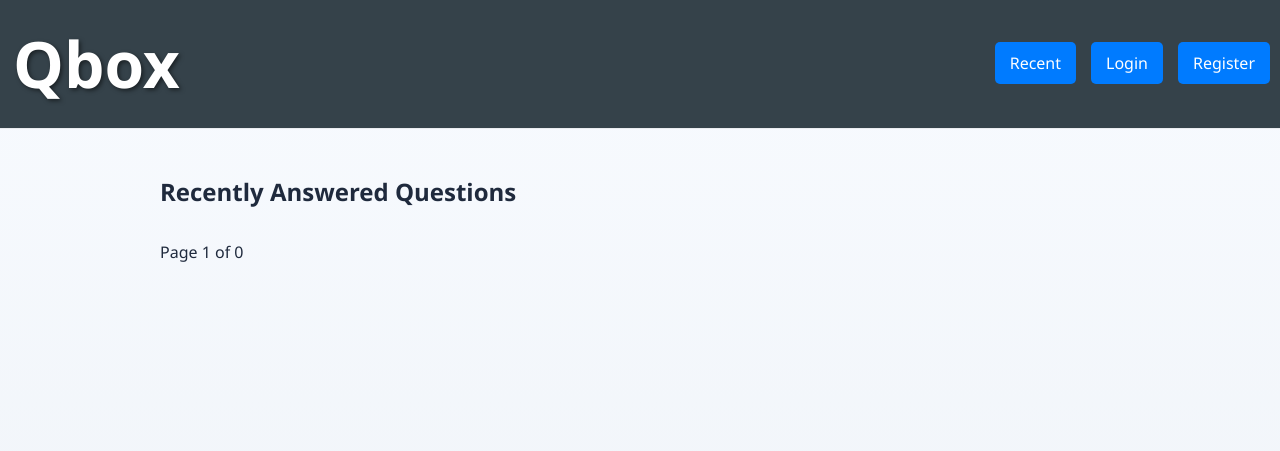
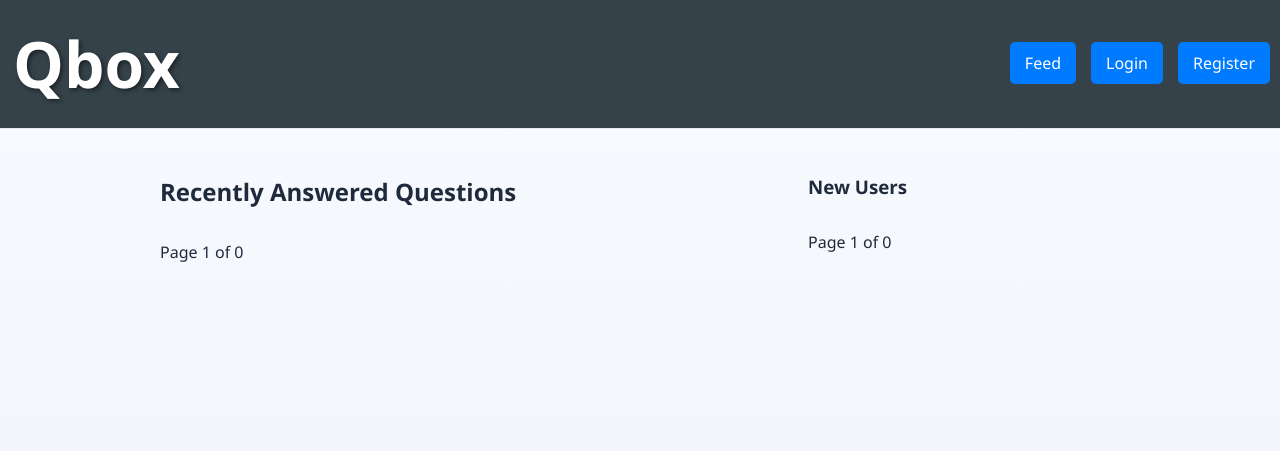
Before and after one commit to VertyyBird/qbox, a Flask app: page /feed in a window 1280 px wide. Shown: the top 451 px of the page. Run offline with Flask 3, Linux system fonts and the light colour scheme; data that the repository does not hold is empty.

Commit message:
add new users column to feed and rename tab

```diff
--- a/app.py
+++ b/app.py
@@ -103,12 +103,18 @@ def home():
 def feed():
     """Public feed showing recent answers."""
     page = request.args.get('page', 1, type=int)
+    user_page = request.args.get('users', 1, type=int)
     answers = (
         Answer.query
         .order_by(Answer.created_at.desc())
         .paginate(page=page, per_page=20, error_out=False)
     )
-    return render_template('feed.html', answers=answers)
+    new_users = (
+        User.query
+        .order_by(User.created_at.desc())
+        .paginate(page=user_page, per_page=10, error_out=False)
+    )
+    return render_template('feed.html', answers=answers, new_users=new_users)
 
 @app.route('/profile/<username>/a/<public_id>')
 def answer_permalink(username, public_id):
--- a/templates/feed.html
+++ b/templates/feed.html
@@ -22,6 +22,8 @@ along with this program.  If not, see <https://www.gnu.org/licenses/>.
 {% block og_description %}Latest answered questions on Qbox.{% endblock %}
 {% block og_type %}website{% endblock %}
 {% block content %}
+    <div style="display: grid; grid-template-columns: 2fr 1fr; gap: 24px;">
+        <div>
             <h2>Recently Answered Questions</h2>
             <ul class="card-list">
                 {% for answer in answers.items %}
@@ -40,11 +42,40 @@ along with this program.  If not, see <https://www.gnu.org/licenses/>.
             </ul>
             <div>
                 {% if answers.has_prev %}
-            <a href="{{ url_for('feed', page=answers.prev_num) }}">Previous</a>
+                    <a href="{{ url_for('feed', page=answers.prev_num, users=new_users.page) }}">Previous</a>
                 {% endif %}
                 <span>Page {{ answers.page }} of {{ answers.pages }}</span>
                 {% if answers.has_next %}
-            <a href="{{ url_for('feed', page=answers.next_num) }}">Next</a>
+                    <a href="{{ url_for('feed', page=answers.next_num, users=new_users.page) }}">Next</a>
                 {% endif %}
             </div>
+        </div>
+        <div>
+            <h3>New Users</h3>
+            <ul class="card-list">
+                {% for u in new_users.items %}
+                    <li class="card">
+                        <div class="card-header">
+                            <div><a href="{{ url_for('profile', username=u.username) }}">{{ u.username }}</a></div>
+                            <div class="card-meta">Joined {{ u.created_at|time_since }}</div>
+                        </div>
+                        {% if u.bio %}
+                            <p>{{ u.bio|nl2br }}</p>
+                        {% else %}
+                            <p>No bio yet.</p>
+                        {% endif %}
+                    </li>
+                {% endfor %}
+            </ul>
+            <div>
+                {% if new_users.has_prev %}
+                    <a href="{{ url_for('feed', users=new_users.prev_num, page=answers.page) }}">Previous</a>
+                {% endif %}
+                <span>Page {{ new_users.page }} of {{ new_users.pages }}</span>
+                {% if new_users.has_next %}
+                    <a href="{{ url_for('feed', users=new_users.next_num, page=answers.page) }}">Next</a>
+                {% endif %}
+            </div>
+        </div>
+    </div>
 {% endblock %}
--- a/templates/header.html
+++ b/templates/header.html
@@ -23,7 +23,7 @@ along with this program.  If not, see <https://www.gnu.org/licenses/>.
         </div>
         <nav>
             <ul>
-                <li><a class="btn" href="{{ url_for('feed') }}">Recent</a></li>
+                <li><a class="btn" href="{{ url_for('feed') }}">Feed</a></li>
                 {% if current_user.is_authenticated %}
                 <li><a class="btn" href="{{ url_for('profile', username=current_user.username) }}">Profile - {{ current_user.username }}</a></li>
                 <li>
```
Lines whose indentation alone changed are shown as unchanged.
